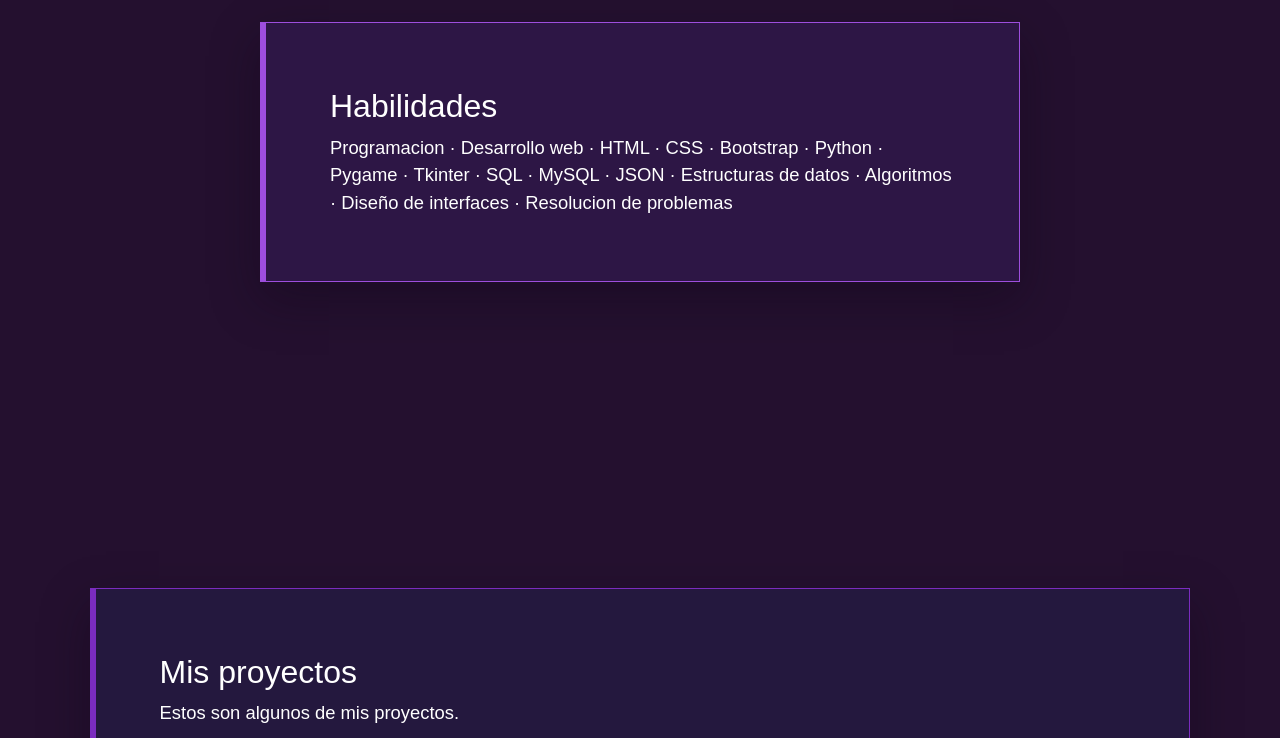
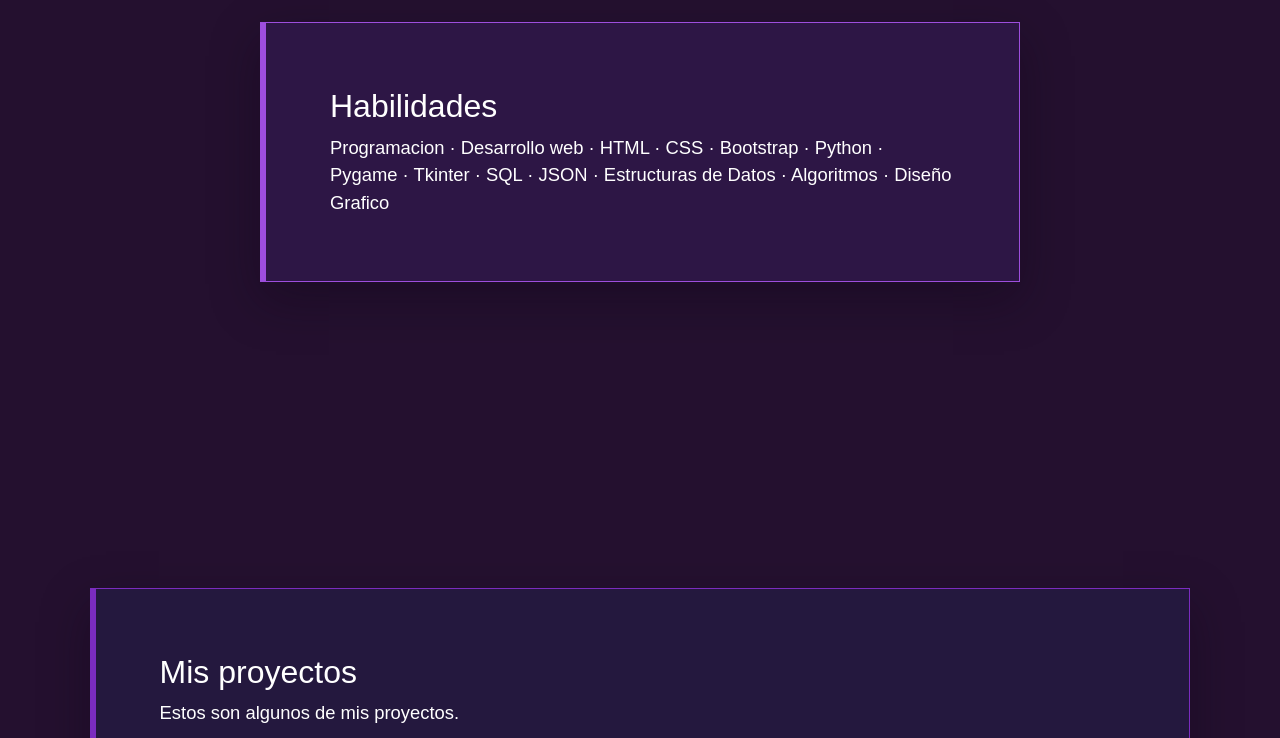
Before and after one commit to Dantelz/Portafolio, a plain HTML site: page elverdadero/index.html in a window 1280 px wide. Shown: the part 1580-2318 px from the top of the page. Drawn offline with nearby package versions, Linux system fonts and the light colour scheme; a web font is replaced by a local one.

Commit message:
ahora si todo

```diff
--- a/elverdadero/index.html
+++ b/elverdadero/index.html
@@ -73,7 +73,7 @@
     <section id="tecnologias" class="section tecnologias">
       <div class="sectioncard">
         <h2>Habilidades</h2>
-        <p>Programacion · Desarrollo web · HTML · CSS · Bootstrap · Python · Pygame · Tkinter · SQL · MySQL · JSON · Estructuras de datos · Algoritmos · Diseño de interfaces · Resolucion de problemas</p>
+        <p>Programacion · Desarrollo web · HTML · CSS · Bootstrap · Python · Pygame · Tkinter · SQL · JSON · Estructuras de Datos · Algoritmos · Diseño Grafico</p>
       </div>
     </section>
 
```
